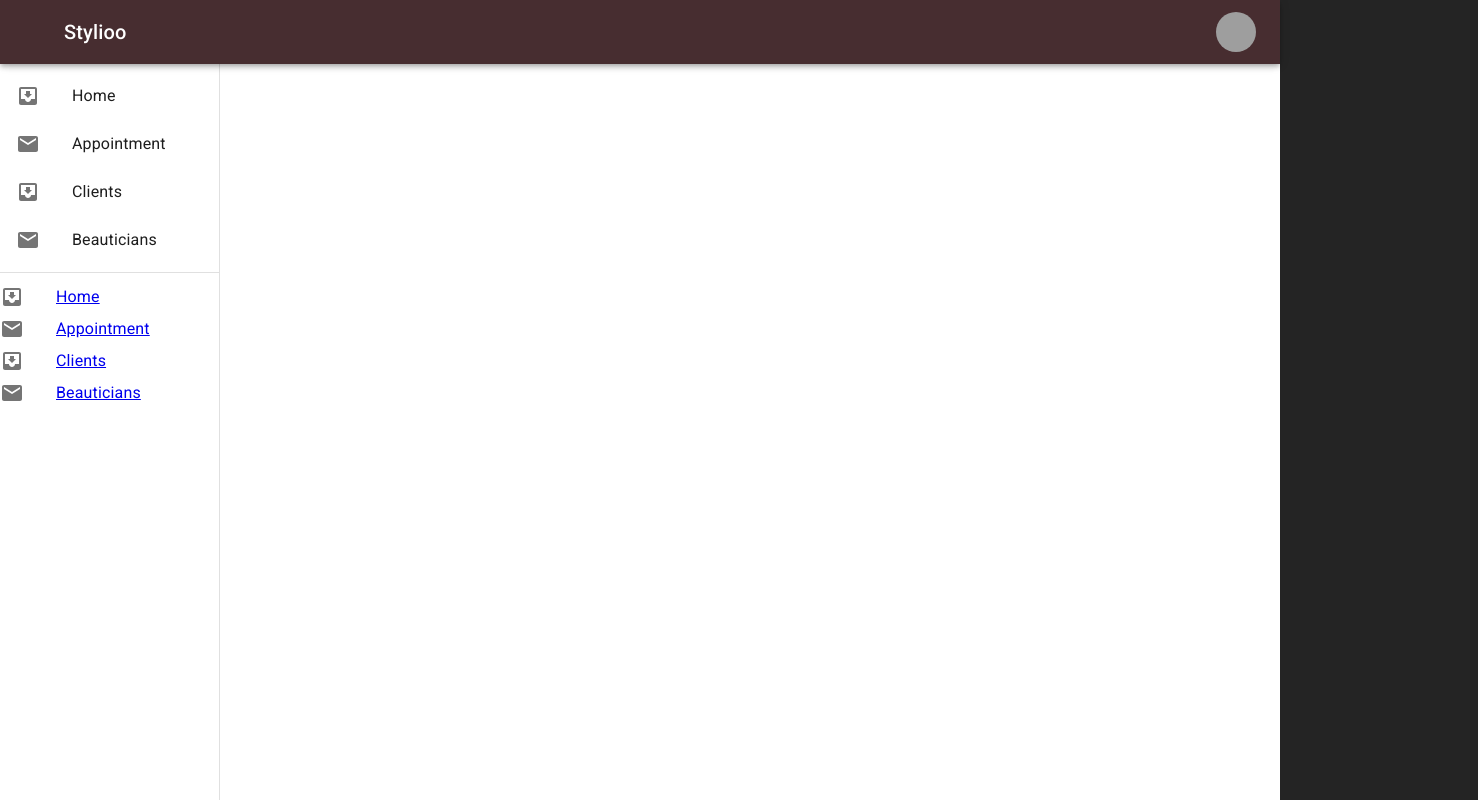
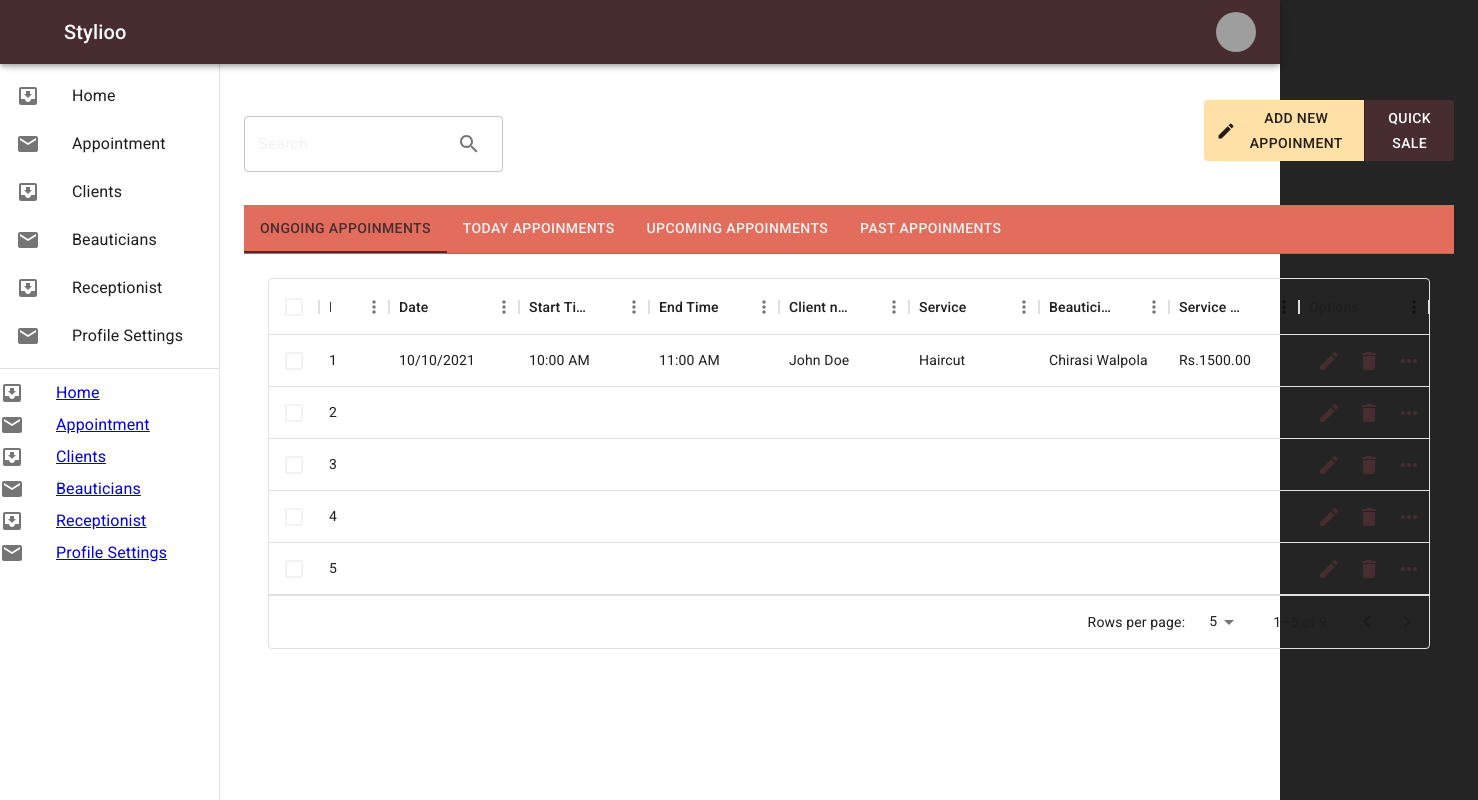
Before and after one commit to Stylioo/stylioo-web-portal, a React (Vite) app: page /receptionist in a window 1280 px wide. Shown: the whole page, 1478 px wide, since content can reach past the window. Built offline with nearby package versions, Linux system fonts and the light colour scheme; grey boxes are pictures that could not be loaded.

Commit message:
create receptionist landing page

```diff
--- a/src/App.tsx
+++ b/src/App.tsx
@@ -4,6 +4,8 @@ import theme from "./theme"
 import SideBar from "./components/SideBar/SideBar"
 import HomePage from "./pages/home/HomePage"
 import AppointmentPage from "./pages/appoinments/HomePage"
+import ReceptionistPage from "./pages/receptionist/HomePage"
+import ProfileSettingsPage from "./components/Profile/ProfileSettingsPage"
 
 function App() {
 
@@ -15,6 +17,8 @@ function App() {
           <Routes>
             <Route path="/" element={<HomePage />}></Route>
             <Route path="/appointment" element={<AppointmentPage />}></Route>
+            <Route path="/receptionist" element={<ReceptionistPage />}></Route>
+            <Route path="/components/Profile" element={<ProfileSettingsPage />}></Route>
           </Routes>
         </SideBar>
       </ThemeProvider>
--- /dev/null
+++ b/src/components/Profile/ProfileSettingsPage.tsx
@@ -0,0 +1,7 @@
+const ProfileSettingsPage = () => {
+  return (
+    <div><h1>ProfileSettingsPage</h1></div>
+  )
+}
+
+export default ProfileSettingsPage
--- a/src/components/SideBar/SideBar.tsx
+++ b/src/components/SideBar/SideBar.tsx
@@ -10,7 +10,7 @@ import { useTheme } from '@mui/material/styles';
 
 const drawerWidth = 220;
 const settings = ['Profile', 'Account', 'Dashboard', 'Logout'];
-const SidebarItems = ['Home', 'Appointment', 'Clients', 'Beauticians']
+const SidebarItems = ['Home', 'Appointment', 'Clients', 'Beauticians','Receptionist','Profile Settings']
 
 interface sidebarPropType {
     children: React.ReactNode
--- /dev/null
+++ b/src/pages/receptionist/HomePage.tsx
@@ -0,0 +1,249 @@
+// import React from 'react'
+
+// const ReceptionistPage = () => {
+//   return (
+//     <div>Receptionist page</div>
+//   )
+// }
+
+// export default ReceptionistPage
+
+import * as React from 'react';
+import { useState } from 'react';
+import Tabs from '@mui/material/Tabs';
+import Tab from '@mui/material/Tab';
+import Typography from '@mui/material/Typography';
+import Box from '@mui/material/Box';
+import TextField from '@mui/material/TextField';
+import InputAdornment from '@mui/material/InputAdornment';
+import IconButton from '@mui/material/IconButton';
+import SearchIcon from '@mui/icons-material/Search';
+import Button from '@mui/material/Button';
+import ButtonGroup from '@mui/material/ButtonGroup';
+import { DataGrid, GridColDef, GridValueGetterParams } from '@mui/x-data-grid';
+import DeleteIcon from '@mui/icons-material/Delete';
+import EditIcon from '@mui/icons-material/Edit';
+import MoreHorizIcon from '@mui/icons-material/MoreHoriz';
+import { Menu, MenuItem } from '@mui/material';
+
+
+const columns: GridColDef[] = [
+  { field: 'id', headerName: 'ID', width: 70 },
+  { field: 'Date', headerName: 'Date', width: 130 },
+  { field: 'StartTime', headerName: 'Start Time', width: 130 },
+  { field: 'EndTime', headerName: 'End Time', width: 130 },
+  { field: 'ClientName', headerName: 'Client name', width: 130 },
+  { field: 'Service', headerName: 'Service', width: 130 },
+  { field: 'Beautician', headerName: 'Beautician', width: 130 },
+  { field: 'ServicePrice', headerName: 'Service Price', width: 130 },
+
+  {
+    field: 'Options',
+    headerName: 'Options',
+    width: 130,
+    renderCell: (params) => {
+      const [anchorEl, setAnchorEl] = useState(null);
+
+      const handleClick = (event) => {
+        setAnchorEl(event.currentTarget);
+      };
+
+      const handleClose = () => {
+        setAnchorEl(null);
+      };
+
+      return (
+        <div>
+          <IconButton aria-label="edit" color="primary">
+            <EditIcon />
+          </IconButton>
+          <IconButton aria-label="delete" color="primary">
+            <DeleteIcon />
+          </IconButton>
+          <IconButton
+            aria-label="see more"
+            color="primary"
+            onClick={handleClick}
+          >
+            <MoreHorizIcon />
+          </IconButton>
+          <Menu
+            anchorEl={anchorEl}
+            open={Boolean(anchorEl)}
+            onClose={handleClose}
+            PaperProps={{
+              style: {
+                backgroundColor: '#723D46',
+                color: '#F2F2F2',
+              },
+            }}
+          >
+            <MenuItem onClick={handleClose} >View Details</MenuItem>
+            <MenuItem onClick={handleClose} >Invoice</MenuItem>
+          </Menu>
+        </div>
+      );
+    },
+  },
+];
+
+
+const rows = [
+  { id: 1,
+    Date: '10/10/2021',
+    StartTime: '10:00 AM',
+    EndTime: '11:00 AM',
+    ClientName: 'John Doe',
+    Service: 'Haircut',
+    Beautician: 'Chirasi Walpola',
+    ServicePrice: 'Rs.1500.00'
+ },
+
+  { id: 2, lastName: 'Lannister', firstName: 'Cersei', age: 42 },
+  { id: 3, lastName: 'Lannister', firstName: 'Jaime', age: 45 },
+  { id: 4, lastName: 'Stark', firstName: 'Arya', age: 16 },
+  { id: 5, lastName: 'Targaryen', firstName: 'Daenerys', age: null },
+  { id: 6, lastName: 'Melisandre', firstName: null, age: 150 },
+  { id: 7, lastName: 'Clifford', firstName: 'Ferrara', age: 44 },
+  { id: 8, lastName: 'Frances', firstName: 'Rossini', age: 36 },
+  { id: 9, lastName: 'Roxie', firstName: 'Harvey', age: 65 },
+];
+
+
+
+interface TabPanelProps {
+  children?: React.ReactNode;
+  index: number;
+  value: number;
+}
+
+function CustomTabPanel(props: TabPanelProps) {
+  const { children, value, index, ...other } = props;
+
+  return (
+    <div
+      role="tabpanel"
+      hidden={value !== index}
+      id={`simple-tabpanel-${index}`}
+      aria-labelledby={`simple-tab-${index}`}
+      {...other}
+    >
+      {value === index && (
+        <Box sx={{ p: 3 }}>
+          <Typography>{children}</Typography>
+        </Box>
+      )}
+    </div>
+  );
+}
+
+function a11yProps(index: number) {
+  return {
+    id: `simple-tab-${index}`,
+    'aria-controls': `simple-tabpanel-${index}`,
+  };
+}
+
+export default function BasicTabs() {
+  const [value, setValue] = React.useState(0);
+
+  const handleChange = (event: React.SyntheticEvent, newValue: number) => {
+    setValue(newValue);
+  };
+
+  return (
+
+    <Box sx={{ width: '100%'}}>
+       <ButtonGroup
+            disableElevation
+            variant="contained"
+            aria-label="Disabled elevation buttons"
+            sx={{ marginTop: '20px', marginLeft:'960px'}} >
+            <Button startIcon={<EditIcon/>} color='accent'>Add New Appoinment</Button>
+            <Button >Quick Sale</Button>
+          </ButtonGroup>
+          <TextField
+            label="Search"
+            InputProps={{
+              endAdornment: (
+                <InputAdornment position="end">
+                  <IconButton>
+                    <SearchIcon />
+                  </IconButton>
+                </InputAdornment>
+              ),
+            }}
+            sx={{ marginTop: '-45px'}} // Add margin top here
+          />
+      <Box sx={{ borderBottom: 1, borderColor: 'divider', bgcolor: '#E26D5C', marginTop:'20px'}}>
+        <Tabs value={value} onChange={handleChange} aria-label="basic tabs example">
+          <Tab label="Ongoing Appoinments" {...a11yProps(0)} />
+          <Tab label="Today Appoinments" {...a11yProps(1)} />
+          <Tab label="Upcoming Appoinments" {...a11yProps(2)} />
+          <Tab label="Past Appoinments" {...a11yProps(3)} />
+        </Tabs>
+      </Box>
+
+
+
+      <CustomTabPanel value={value} index={0}>
+                      <DataGrid sx={{ width:'100%' }}
+                        rows={rows}
+                        columns={columns}
+                        initialState={{
+                          pagination: {
+                            paginationModel: { page: 0, pageSize: 5 },
+                          },
+                        }}
+                        pageSizeOptions={[5, 10]}
+                        checkboxSelection
+                      />
+      </CustomTabPanel>
+
+
+      <CustomTabPanel value={value} index={1}>
+      <DataGrid sx={{ width:'100%' }}
+                        rows={rows}
+                        columns={columns}
+                        initialState={{
+                          pagination: {
+                            paginationModel: { page: 0, pageSize: 5 },
+                          },
+                        }}
+                        pageSizeOptions={[5, 10]}
+                        checkboxSelection
+                      />
+      </CustomTabPanel>
+
+
+      <CustomTabPanel value={value} index={2}>
+           <DataGrid sx={{ width:'100%' }}
+                        rows={rows}
+                        columns={columns}
+                        initialState={{
+                          pagination: {
+                            paginationModel: { page: 0, pageSize: 5 },
+                          },
+                        }}
+                        pageSizeOptions={[5, 10]}
+                        checkboxSelection
+                      />
+      </CustomTabPanel>
+
+
+      <CustomTabPanel value={value} index={3}>
+          <DataGrid sx={{ width:'100%' }}
+                        rows={rows}
+                        columns={columns}
+                        initialState={{
+                          pagination: {
+                            paginationModel: { page: 0, pageSize: 5 },
+                          },
+                        }}
+                        pageSizeOptions={[5, 10]}
+                        checkboxSelection
+                      />
+      </CustomTabPanel>
+    </Box>
+  );
+}
```
Also changed, not shown: package.json (+5 -2 lines), 1 other file (tests, documents, lock files or other folders).
